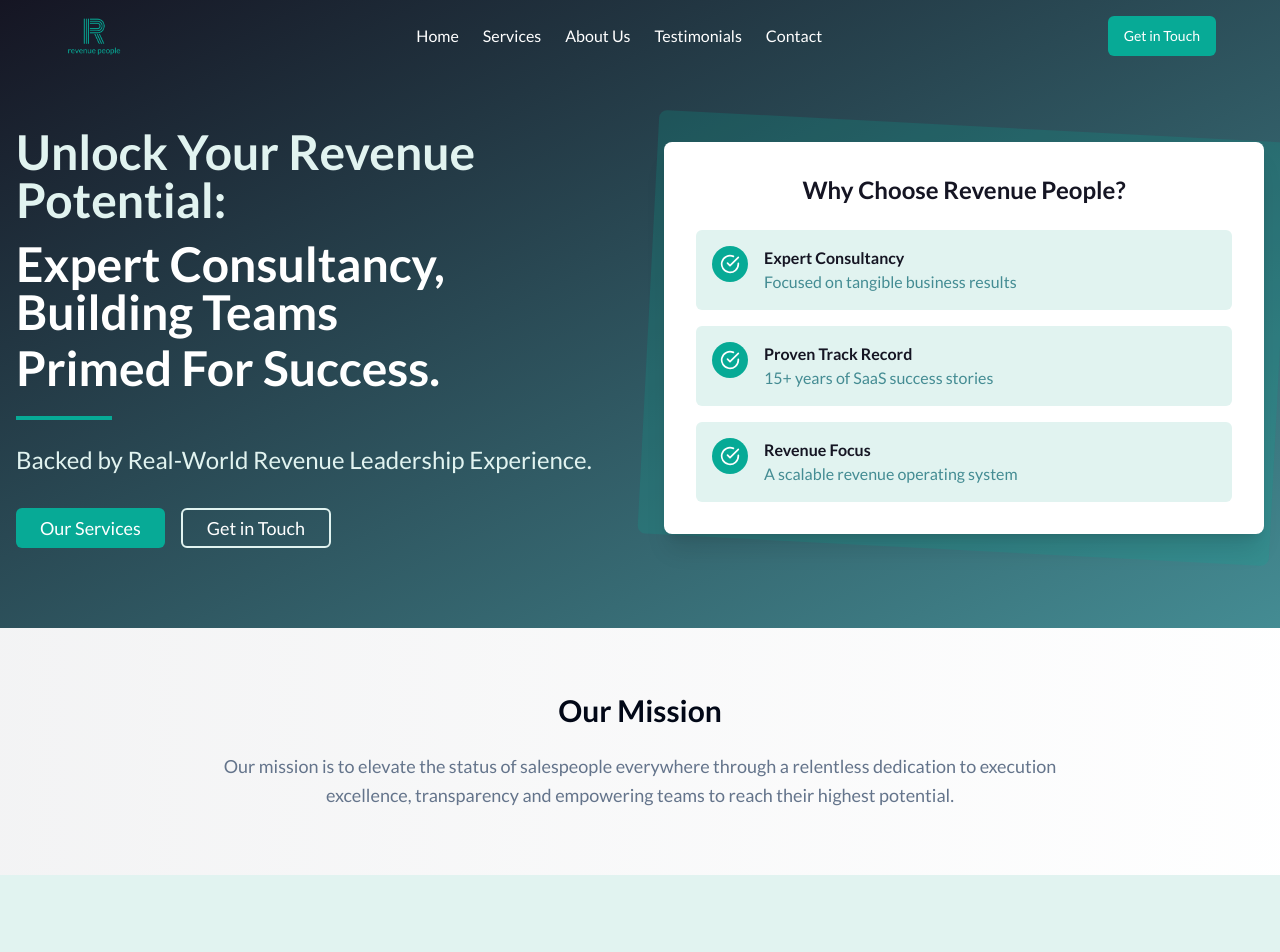
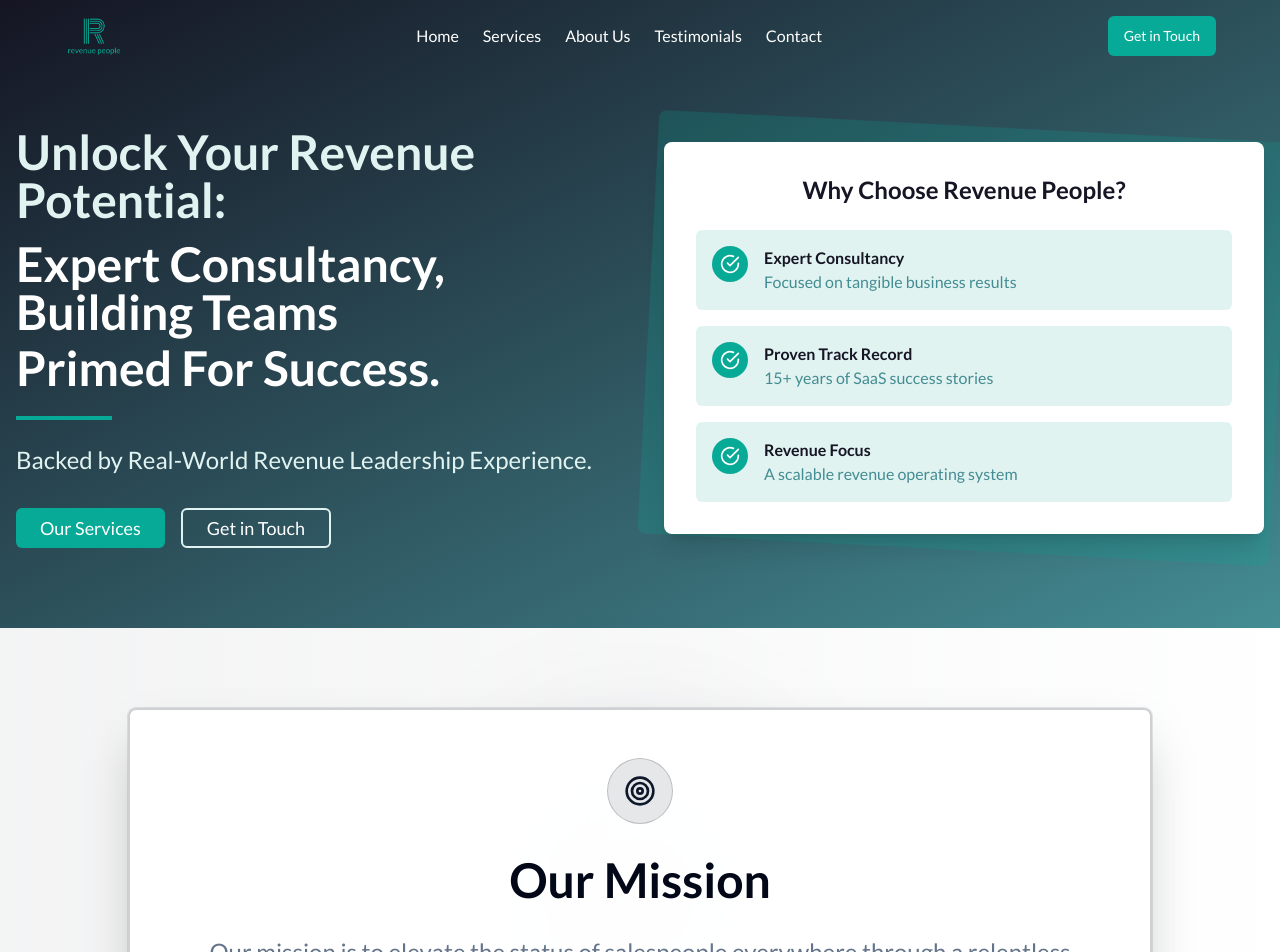
Before and after one commit to Revenuepeople/revenue-revamp-project, a React (Vite) app: page / in a window 1280 px wide. Shown: the top 952 px of the page. Built offline with nearby package versions, Linux system fonts and the light colour scheme.

Commit message:
Refactor Mission section

```diff
--- a/src/components/MissionSection.tsx
+++ b/src/components/MissionSection.tsx
@@ -1,14 +1,33 @@
+import { Card, CardContent } from "@/components/ui/card";
+import { Target } from "lucide-react";
+
 const MissionSection = () => {
   return (
-    <section className="py-16 bg-gradient-to-r from-primary/5 to-secondary/5">
+    <section className="py-20 bg-gradient-to-r from-primary/5 to-secondary/5 relative">
       <div className="container mx-auto px-4">
-        <div className="max-w-4xl mx-auto text-center">
-          <h2 className="text-3xl font-bold text-foreground mb-6">
-            Our Mission
-          </h2>
-          <p className="text-lg text-muted-foreground leading-relaxed">
-            Our mission is to elevate the status of salespeople everywhere through a relentless dedication to execution excellence, transparency and empowering teams to reach their highest potential.
-          </p>
+        <div className="max-w-5xl mx-auto">
+          {/* Background glow effect */}
+          <div className="absolute inset-0 flex items-center justify-center">
+            <div className="w-96 h-96 bg-primary/10 rounded-full blur-3xl opacity-50"></div>
+          </div>
+
+          <Card className="relative z-10 border-2 border-primary/20 shadow-2xl bg-card/95 backdrop-blur-sm ring-1 ring-primary/10">
+            <CardContent className="p-12 text-center">
+              <div className="flex justify-center mb-8">
+                <div className="p-4 rounded-full bg-primary/10 border border-primary/20">
+                  <Target className="w-8 h-8 text-primary" />
+                </div>
+              </div>
+
+              <h2 className="text-4xl md:text-5xl font-bold text-foreground mb-8 leading-tight">
+                Our Mission
+              </h2>
+
+              <p className="text-xl md:text-2xl text-muted-foreground leading-relaxed font-medium max-w-4xl mx-auto">
+                Our mission is to elevate the status of salespeople everywhere through a relentless dedication to execution excellence, transparency and empowering teams to reach their highest potential.
+              </p>
+            </CardContent>
+          </Card>
         </div>
       </div>
     </section>
```
